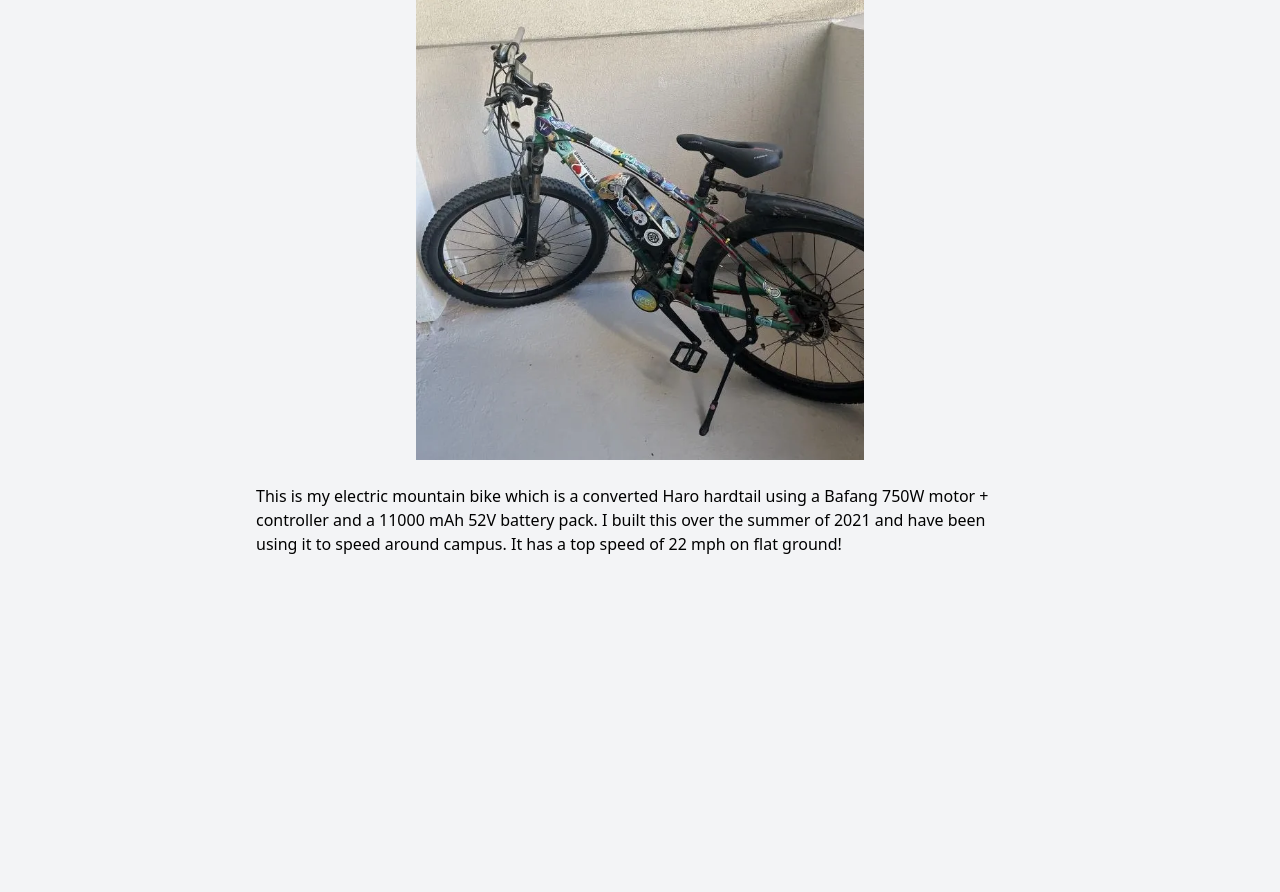
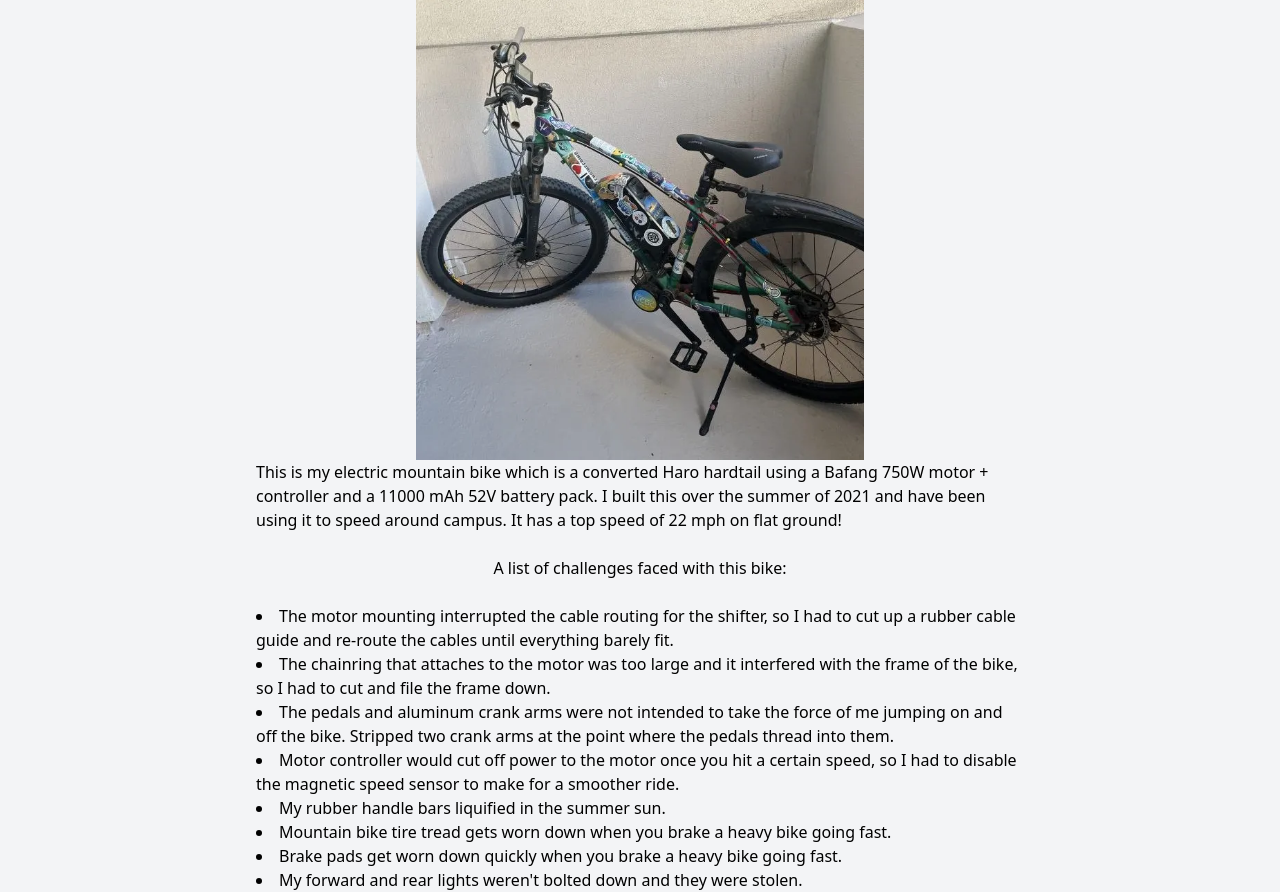
Before and after one commit to Ben8176/Ben8176.github.io, a website: page bike.html in a window 1280 px wide. Shown: the part 187-1079 px from the top of the page. Before the commit the page ends 924 px from the top, so only its background shows below. Drawn offline with nearby package versions, Linux system fonts and the light colour scheme.

Commit message:
adding some writing to bike

```diff
--- a/bike.html
+++ b/bike.html
@@ -27,12 +27,6 @@
             <h1 class="text-3xl">Electric Mountain Bike</h1>
             <br />
 
-            <!-- <img
-                src="pics/bike.jpg"
-                alt="Electric Mountain Bike with stickers covering it"
-                class="max-w-md"
-            /> -->
-
             <picture>
                 <source type="image/webp" srcset="pics/bike.webp">
                 <source type="image/jpeg" srcset="pics/bike.jpg">
@@ -40,14 +34,47 @@
             </picture>
 
             <p>
-            <br/>
             This is my electric mountain bike which is a converted Haro hardtail
             using a Bafang 750W motor + controller and a 11000 mAh 52V battery
             pack. I built this over the summer of 2021 and have been using it to
             speed around campus. It has a top speed of 22 mph on flat ground!
             </p>
 
+            <br/>
 
-        </div>
+            <p>
+              A list of challenges faced with this bike:
+            </p>
+
+              <br/>
+              <ul class="list-disc list-inside">
+                <li>
+                  The motor mounting interrupted the cable routing for the shifter, so I had to cut up a rubber cable guide and re-route the cables until
+                  everything barely fit.
+                </li>
+                <li>
+                  The chainring that attaches to the motor was too large and it interfered with the frame of the bike, so I had to cut and file the frame down.
+                </li>
+                <li>
+                  The pedals and aluminum crank arms were not intended to take the force of me jumping on and off the bike. Stripped two crank arms at the point
+                  where the pedals thread into them.
+                </li>
+                <li>
+                  Motor controller would cut off power to the motor once you hit a certain speed, so I had to disable the magnetic speed sensor to make for a smoother ride.
+                </li>
+                <li>
+                  My rubber handle bars liquified in the summer sun.
+                </li>
+                <li>
+                  Mountain bike tire tread gets worn down when you brake a heavy bike going fast.
+                </li>
+                <li>
+                  Brake pads get worn down quickly when you brake a heavy bike going fast.
+                </li>
+                <li>
+                  My forward and rear lights weren't bolted down and they were stolen.
+                </li>
+              </ul>
+      </div>
   </body>
 </html>
```
